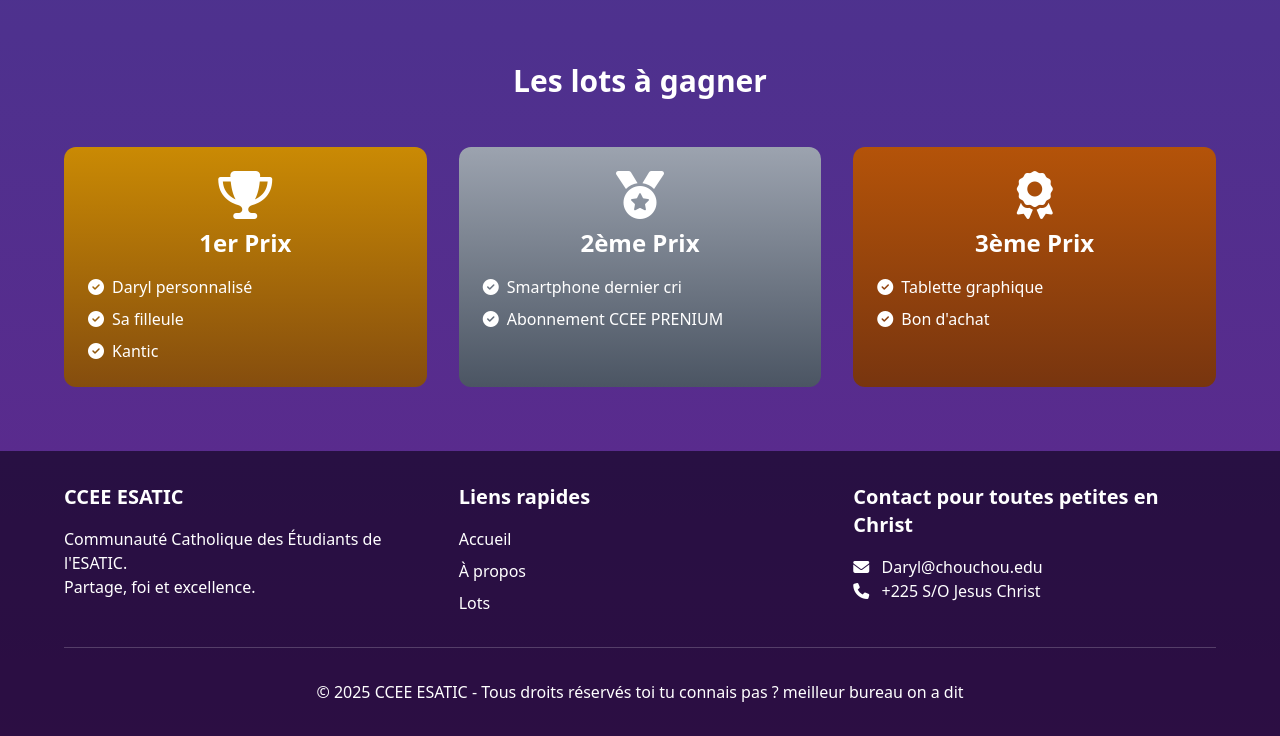
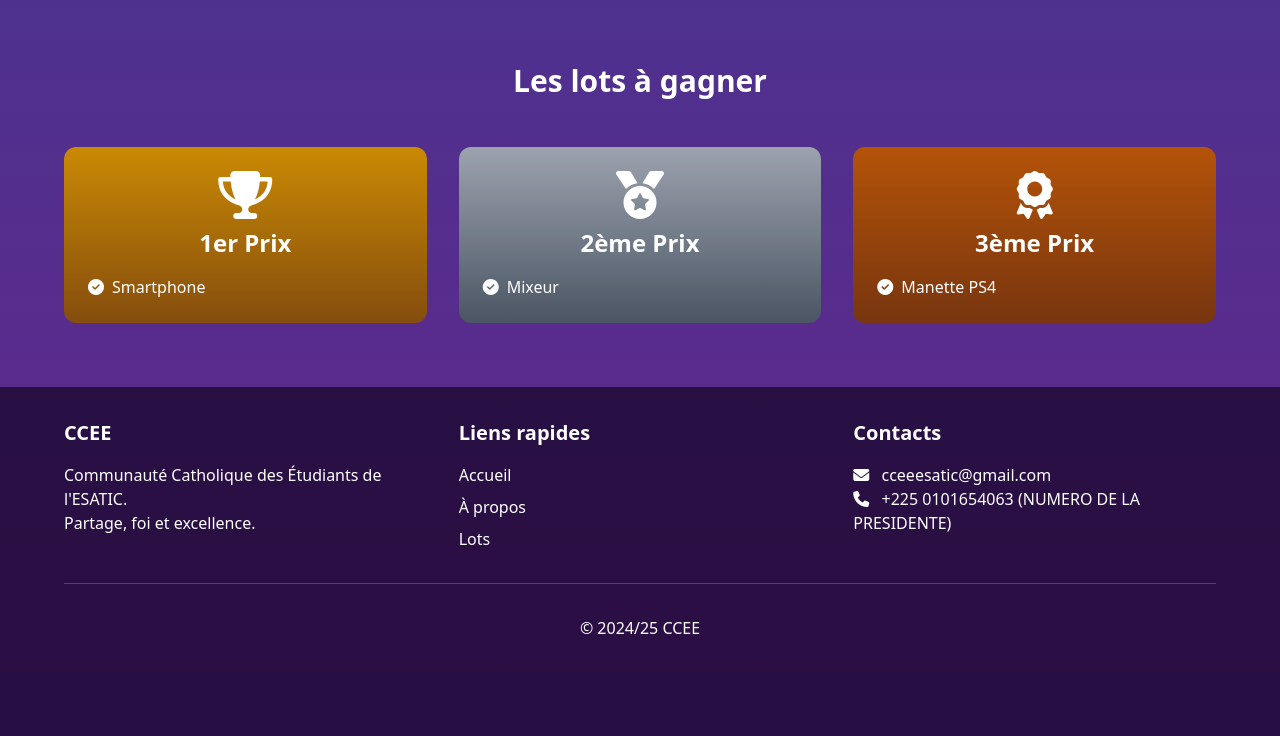
Before and after one commit to MelvinTHEbenginner/CCEE-on-Top, a PHP site: page / in a window 1280 px wide. Shown: the part 1372-2108 px from the top of the page. After the commit the page ends 2006 px from the top, so only its background shows below. Run offline with PHP 8.4, Linux system fonts and the light colour scheme; some libraries are stand-ins or nearby versions.

Commit message:
Add files via upload
MAJ

```diff
--- a/index.php
+++ b/index.php
@@ -35,7 +35,7 @@
             </h1>
             <p class="text-xl mb-8">Participez à la grande tombola de la communauté catholique des étudiants de l'ESATIC et tentez de gagner des lots exceptionnels !</p>
             <div class="flex flex-col sm:flex-row justify-center gap-4">
-                <a href="auth/register.html" class="bg-yellow-500 hover:bg-yellow-600 text-black font-bold py-3 px-8 rounded-full text-lg transition duration-300">
+                <a href="auth/register.php" class="bg-yellow-500 hover:bg-yellow-600 text-black font-bold py-3 px-8 rounded-full text-lg transition duration-300">
                     Acheter un ticket (1000 FCFA)
                 </a>
                 <a href="#how-it-works" class="bg-transparent hover:bg-white/10 border-2 border-white py-3 px-8 rounded-full text-lg transition duration-300">
@@ -103,16 +103,16 @@
                     <ul class="space-y-2">
                         <li class="flex items-center">
                             <i class="fas fa-check-circle mr-2"></i>
-                            <span>Daryl personnalisé</span>
+                            <span>Smartphone </span>
                         </li>
-                        <li class="flex items-center">
+                        <!-- <li class="flex items-center">
                             <i class="fas fa-check-circle mr-2"></i>
                             <span>Sa filleule</span>
                         </li>
                         <li class="flex items-center">
                             <i class="fas fa-check-circle mr-2"></i>
                             <span>Kantic</span>
-                        </li>
+                        </li> -->
                     </ul>
                 </div>
 
@@ -125,12 +125,12 @@
                     <ul class="space-y-2">
                         <li class="flex items-center">
                             <i class="fas fa-check-circle mr-2"></i>
-                            <span>Smartphone dernier cri</span>
+                            <span>Mixeur</span>
                         </li>
-                        <li class="flex items-center">
+                        <!-- <li class="flex items-center">
                             <i class="fas fa-check-circle mr-2"></i>
                             <span>Abonnement CCEE PRENIUM</span>
-                        </li>
+                        </li> -->
                     </ul>
                 </div>
 
@@ -143,12 +143,12 @@
                     <ul class="space-y-2">
                         <li class="flex items-center">
                             <i class="fas fa-check-circle mr-2"></i>
-                            <span>Tablette graphique</span>
+                            <span>Manette PS4</span>
                         </li>
-                        <li class="flex items-center">
+                        <!-- <li class="flex items-center">
                             <i class="fas fa-check-circle mr-2"></i>
                             <span>Bon d'achat</span>
-                        </li>
+                        </li> -->
                     </ul>
                 </div>
             </div>
@@ -159,7 +159,7 @@
     <footer class="bg-black/50 py-8 px-6">
         <div class="max-w-6xl mx-auto grid md:grid-cols-3 gap-8">
             <div>
-                <h3 class="text-xl font-bold mb-4">CCEE ESATIC</h3>
+                <h3 class="text-xl font-bold mb-4">CCEE </h3>
                 <p>Communauté Catholique des Étudiants de l'ESATIC.</p>
                 <p>Partage, foi et excellence.</p>
             </div>
@@ -172,13 +172,13 @@
                 </ul>
             </div>
             <div>
-                <h3 class="text-xl font-bold mb-4">Contact pour toutes petites en Christ </h3>
-                <p><i class="fas fa-envelope mr-2"></i> Daryl@chouchou.edu</p>
-                <p><i class="fas fa-phone mr-2"></i> +225 S/O Jesus Christ</p>
+                <h3 class="text-xl font-bold mb-4">Contacts </h3>
+                <p><i class="fas fa-envelope mr-2"></i> cceeesatic@gmail.com</p>
+                <p><i class="fas fa-phone mr-2"></i> +225 0101654063 (NUMERO DE LA PRESIDENTE)</p>
             </div>
         </div>
         <div class="max-w-6xl mx-auto pt-8 mt-8 border-t border-white/20 text-center">
-            <p>&copy; 2025 CCEE ESATIC - Tous droits réservés toi tu connais pas ? meilleur bureau on a dit </p>
+            <p>&copy; 2024/25 CCEE  </p>
         </div>
     </footer>
 
```
